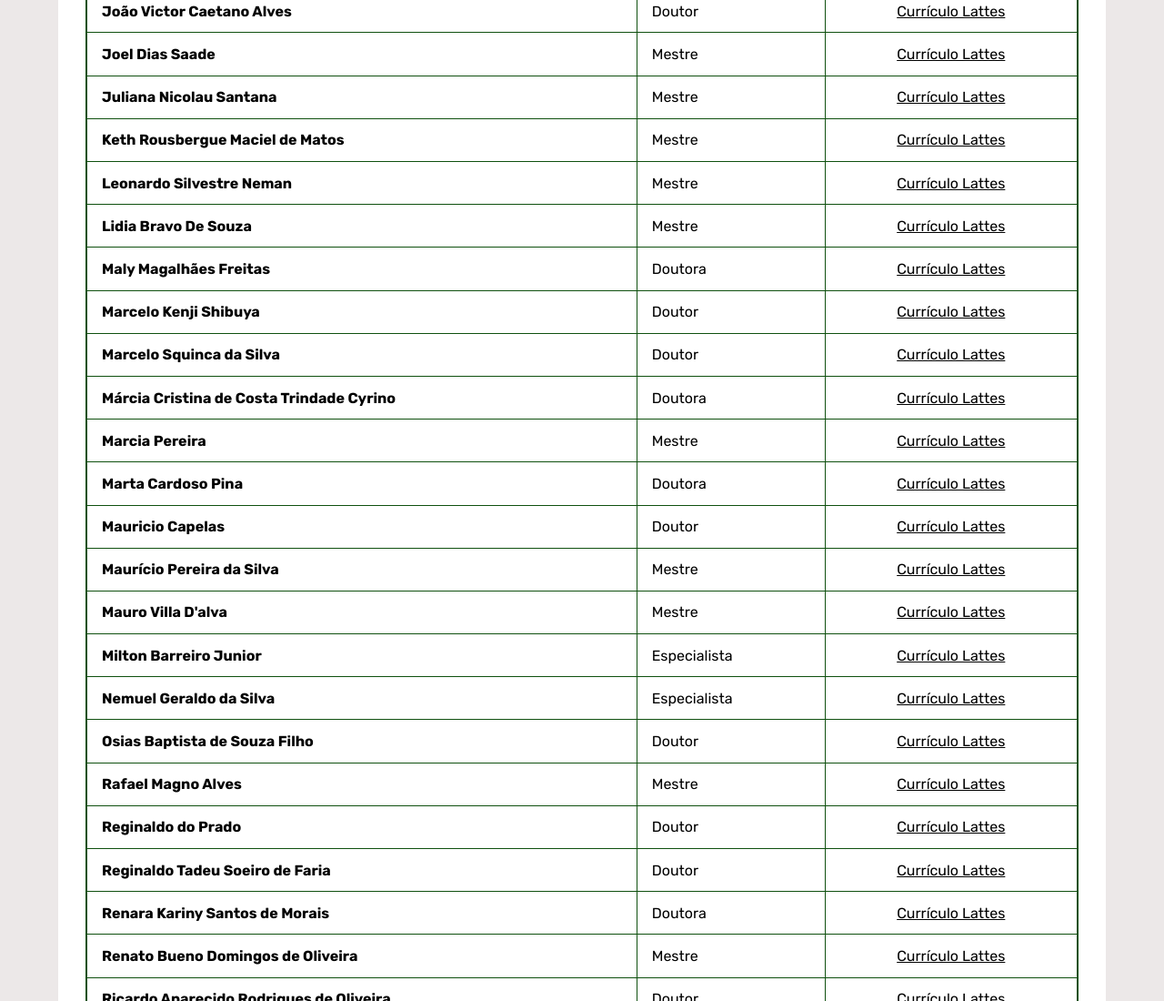
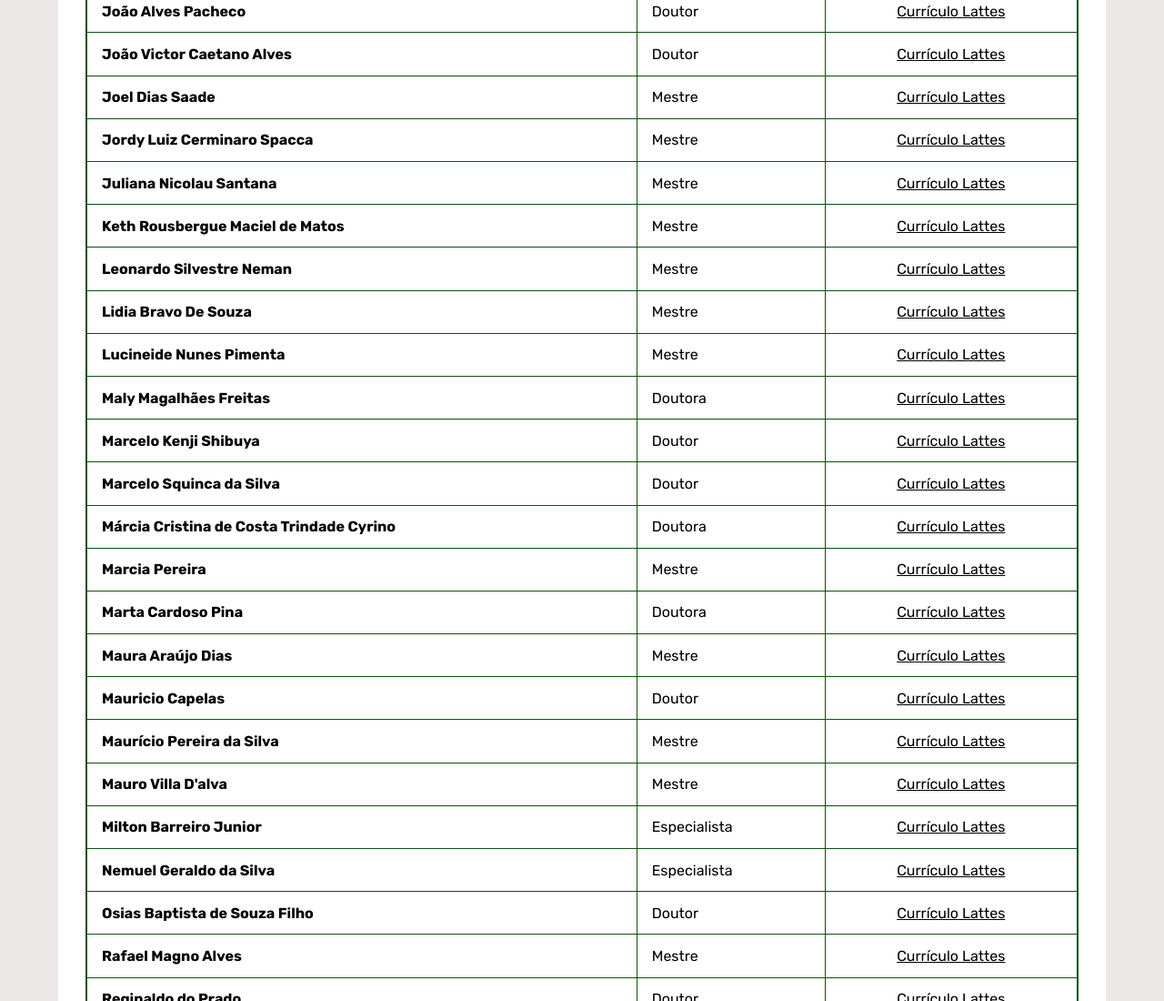
Before and after one commit to PeraGamer/IFSP-Connect, a plain HTML site: page paginas/professores.html in a window 1280 px wide. Shown: the part 1700-2800 px from the top of the page at 91% size. Drawn offline with Linux system fonts and the light colour scheme.

```diff
--- a/paginas/professores.html
+++ b/paginas/professores.html
@@ -54,7 +54,7 @@
             </tr>
           </thead>
           <tbody>
-          <tr>
+         <tr>
             <td><strong>Alexandra Aparecida de Souza</strong></td>
             <td>Doutora</td>
             <td><a href="https://lattes.cnpq.br/1119774618311172" target="_blank" rel="noopener">Currículo Lattes</a></td>
@@ -110,13 +110,18 @@
             <td><a href="https://lattes.cnpq.br/3073254301923903" target="_blank" rel="noopener">Currículo Lattes</a></td>
           </tr>
           <tr>
+            <td><strong>Carlos Eduardo Molento de Moraes</strong></td>
+            <td>Mestre</td>
+            <td><a href="http://lattes.cnpq.br/2090206632921639" target="_blank" rel="noopener">Currículo Lattes</a></td>
+          </tr>
+          <tr>
             <td><strong>Carlos Otávio Schocair Mendes</strong></td>
             <td>Doutor</td>
             <td><a href="https://lattes.cnpq.br/0093637819791265" target="_blank" rel="noopener">Currículo Lattes</a></td>
           </tr>
           <tr>
             <td><strong>Claudemir Claudino Alves</strong></td>
-            <td>Mestre</td>
+            <td>Doutor</td>
             <td><a href="https://lattes.cnpq.br/5902139667303545" target="_blank" rel="noopener">Currículo Lattes</a></td>
           </tr>
           <tr>
@@ -205,6 +210,11 @@
             <td><a href="https://lattes.cnpq.br/5285151865485199" target="_blank" rel="noopener">Currículo Lattes</a></td>
           </tr>
           <tr>
+            <td><strong>Jordy Luiz Cerminaro Spacca</strong></td>
+            <td>Mestre</td>
+            <td><a href="http://lattes.cnpq.br/7485591594383847" target="_blank" rel="noopener">Currículo Lattes</a></td>
+          </tr>
+          <tr>
             <td><strong>Juliana Nicolau Santana</strong></td>
             <td>Mestre</td>
             <td><a href="https://lattes.cnpq.br/8578199907071533" target="_blank" rel="noopener">Currículo Lattes</a></td>
@@ -223,6 +233,11 @@
             <td><strong>Lidia Bravo De Souza</strong></td>
             <td>Mestre</td>
             <td><a href="https://buscatextual.cnpq.br/buscatextual/visualizacv.do?id=K4594068P3" target="_blank" rel="noopener">Currículo Lattes</a></td>
+          </tr>
+          <tr>
+            <td><strong>Lucineide Nunes Pimenta</strong></td>
+            <td>Mestre</td>
+            <td><a href="http://lattes.cnpq.br/8211998860258146" target="_blank" rel="noopener">Currículo Lattes</a></td>
           </tr>
           <tr>
             <td><strong>Maly Magalhães Freitas</strong></td>
@@ -253,6 +268,11 @@
             <td><strong>Marta Cardoso Pina</strong></td>
             <td>Doutora</td>
             <td><a href="https://buscatextual.cnpq.br/buscatextual/visualizacv.do?id=K4265468J8" target="_blank" rel="noopener">Currículo Lattes</a></td>
+          </tr>
+          <tr>
+            <td><strong>Maura Araújo Dias</strong></td>
+            <td>Mestre</td>
+            <td><a href="http://lattes.cnpq.br/6850286312493504" target="_blank" rel="noopener">Currículo Lattes</a></td>
           </tr>
           <tr>
             <td><strong>Mauricio Capelas</strong></td>
@@ -370,6 +390,11 @@
             <td><a href="https://lattes.cnpq.br/7422563334098299" target="_blank" rel="noopener">Currículo Lattes</a></td>
           </tr>
           <tr>
+            <td><strong>Sivanilza Teixeira Machado</strong></td>
+            <td>Doutora</td>
+            <td><a href="http://lattes.cnpq.br/1929960299374196" target="_blank" rel="noopener">Currículo Lattes</a></td>
+          </tr>
+          <tr>
             <td><strong>Thiago Schumacher Barcelos</strong></td>
             <td>Doutor</td>
             <td><a href="https://buscatextual.cnpq.br/buscatextual/visualizacv.do?id=K4774369T8" target="_blank" rel="noopener">Currículo Lattes</a></td>
@@ -393,7 +418,7 @@
             <td><strong>Wilson Carlos Da Silva Junior</strong></td>
             <td>Doutor</td>
             <td><a href="https://buscatextual.cnpq.br/buscatextual/visualizacv.do?id=K4701776A1" target="_blank" rel="noopener">Currículo Lattes</a></td>
-          </tr>
+          </tr
           </tbody>
         </table>
       </div>
```
